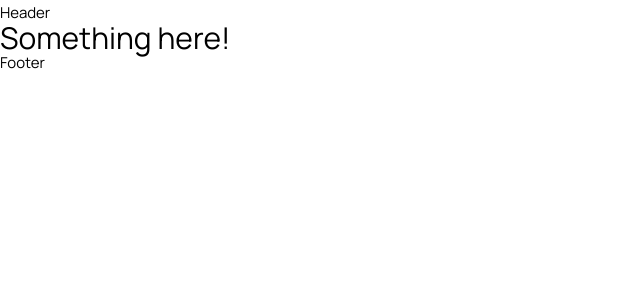
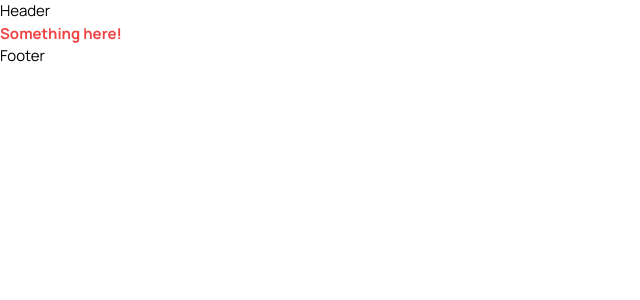
Before and after one commit to OluwadaraDaily/audiophile-ui, a Vue app: page / in a window 1280 px wide. Shown: the top 300 px of the page, without its empty margins (0-640 px from the left). Built offline with nearby package versions, Linux system fonts and the light colour scheme.

Commit message:
chore: setup tailwind

```diff
--- a/package.json
+++ b/package.json
@@ -13,6 +13,9 @@
   },
   "devDependencies": {
     "@vitejs/plugin-vue": "^5.0.5",
+    "autoprefixer": "^10.4.20",
+    "postcss": "^8.4.47",
+    "tailwindcss": "^3.4.12",
     "vite": "^5.3.1"
   }
 }
--- /dev/null
+++ b/postcss.config.cjs
@@ -0,0 +1,7 @@
+// postcss.config.js
+module.exports = {
+  plugins: {
+    tailwindcss: {},
+    autoprefixer: {},
+  },
+}
--- a/src/App.vue
+++ b/src/App.vue
@@ -3,7 +3,7 @@
     <p>Header</p>
   </header>
   <main>
-    <h1>Something here!</h1>
+    <h1 class="text-red-500 font-bold">Something here!</h1>
   </main>
   <footer>
     <p>Footer</p>
--- /dev/null
+++ b/src/index.css
@@ -0,0 +1,3 @@
+@tailwind base;
+@tailwind components;
+@tailwind utilities;
--- a/src/main.js
+++ b/src/main.js
@@ -1,4 +1,5 @@
 import './assets/main.css'
+import './index.css'
 
 import { createApp } from 'vue'
 import App from './App.vue'
--- /dev/null
+++ b/tailwind.config.cjs
@@ -0,0 +1,12 @@
+// tailwind.config.js
+module.exports = {
+  purge: ['./index.html', './src/**/*.{vue,js,ts,jsx,tsx}'],
+  darkMode: false, // or 'media' or 'class'
+  theme: {
+    extend: {},
+  },
+  variants: {
+    extend: {},
+  },
+  plugins: [],
+}
```
Also changed, not shown: 1 other file (tests, documents, lock files or other folders).
